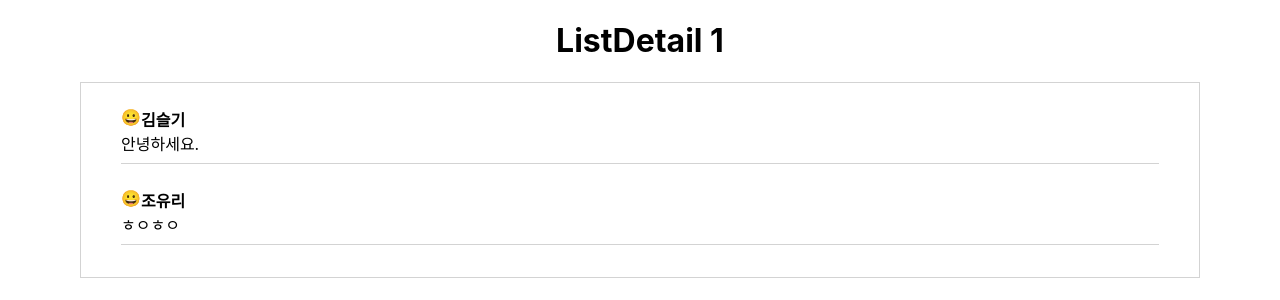
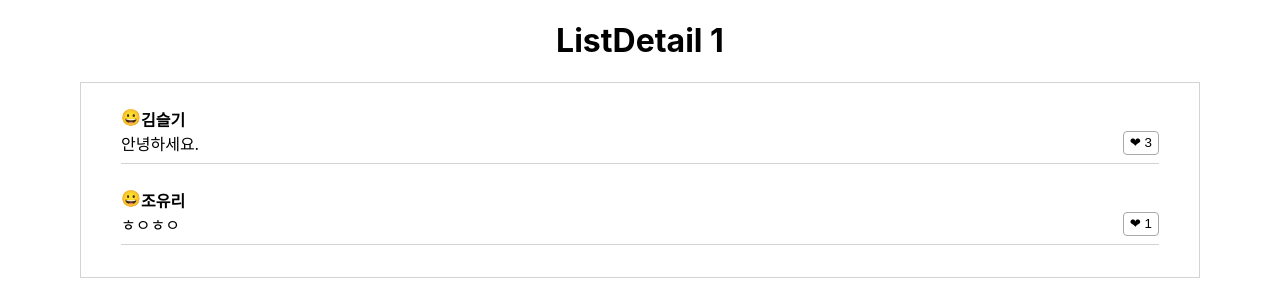
Before and after one commit to phw-plain/React-Blog, a React (Create React App) app: page /list/1 in a window 1280 px wide. Shown: the top 300 px of the page. Built offline with nearby package versions, Linux system fonts and the light colour scheme.

Commit message:
Update 댓글 좋아요 기능 추가

```diff
--- a/src/App.css
+++ b/src/App.css
@@ -51,9 +51,21 @@
 .comment-name{
   font-weight: bold;
 }
+.likebtn{
+  border: 1px solid darkgray;
+  border-radius: 0.5vh;
+  background-color: white;
+}
+.on{
+  color: red;
+}
 .inline{
   display: flex;
 }
 .left{
   text-align: left;
 }
+.flex-between{
+  display: flex;
+  justify-content: space-between;
+}
--- a/src/components/CommentsView.js
+++ b/src/components/CommentsView.js
@@ -1,27 +1,45 @@
 import React, { useState } from 'react';
-
+import { Link } from 'react-router-dom';
 import comments from '../data/comments.json'
 
 const CommentsView = (props) => {
     const [comment, setComment] = useState(comments);
 
+    const countLikt = (idx) => {
+        if(document.body.querySelector(`#like${idx}`).classList[1] !== 'on'){
+            const newComment = [...comment];
+            newComment.map((item, index) =>  {
+                if(item.id === Number(props.id) && idx === index) {
+                    newComment[index].like++;
+                    setComment(newComment)
+                    document.body.querySelector(`#like${idx}`).classList.add('on')
+                }
+            })
+        }
+    }
+
     return(
         <div id="commentsview">
             {
-                comment.filter(item => item.id === Number(props.id)).map((item, idx) =>
+                comment.map((item, idx) =>
+                    (item.id === Number(props.id)) ?
                         <div className='comment' key={idx}>
                             <div className='inline'>
                                 <div>😀</div>
                                 <div className='comment-name'>{item.name}</div>
                             </div>
-                        <div className='left'>
-                            {item.body}
+                            <div className='flex-between'>
+                                <div>{item.body}</div>
+                                <button id={`like${idx}`} className='likebtn' onClick={ () => countLikt(idx) }>❤ {item.like}</button>
                             </div>
                         </div>
+                         : null
                 )
             }
         </div>
     )
 }
 
+
+
 export default CommentsView;
--- a/src/data/comments.json
+++ b/src/data/comments.json
@@ -2,16 +2,19 @@
     {
       "id": 1,
       "name": "김슬기",
-      "body": "안녕하세요."
+      "body": "안녕하세요.",
+      "like": 3
     },
     {
       "id": 2,
       "name": "김슬기",
-      "body": "재밌어요."
+      "body": "재밌어요.",
+      "like": 0
     },
     {
       "id": 1,
       "name": "조유리",
-      "body": "ㅎㅇㅎㅇ"
+      "body": "ㅎㅇㅎㅇ",
+      "like": 1
     }
 ]
```
Lines whose indentation alone changed are shown as unchanged.
